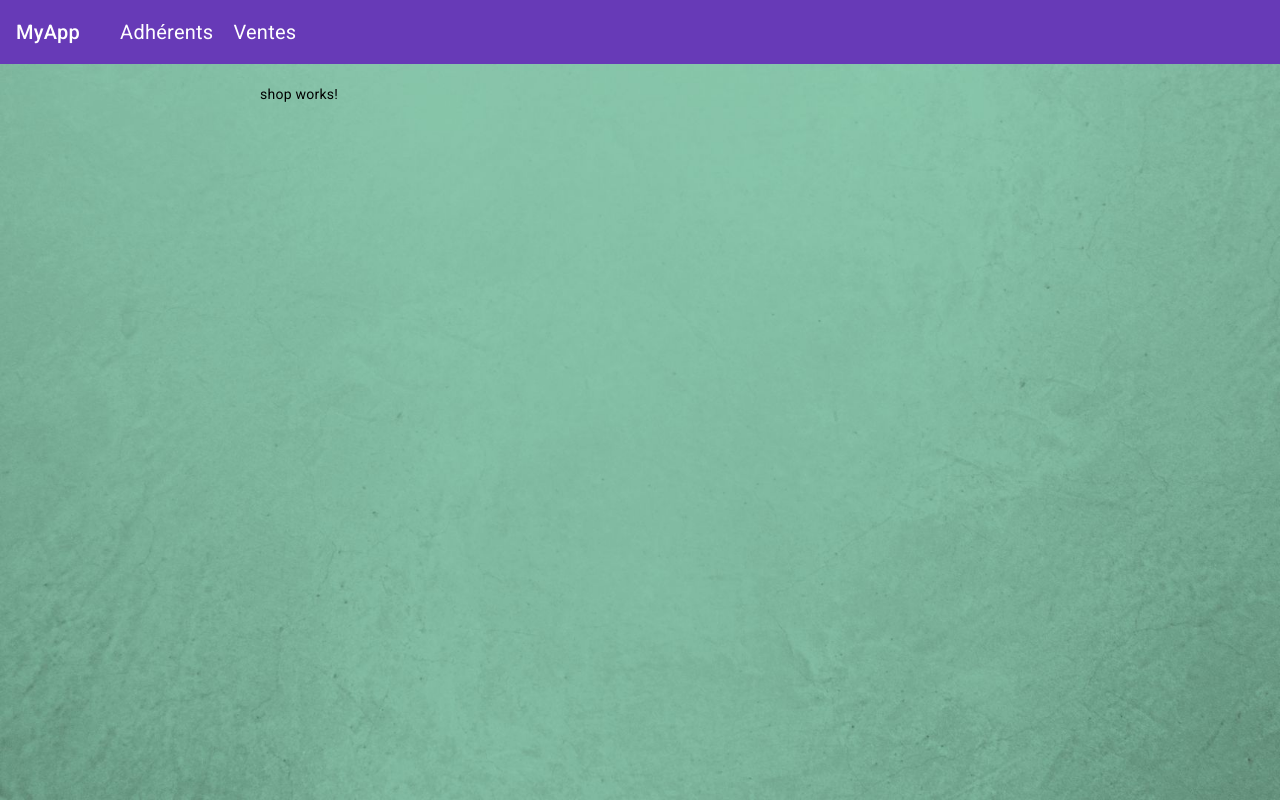
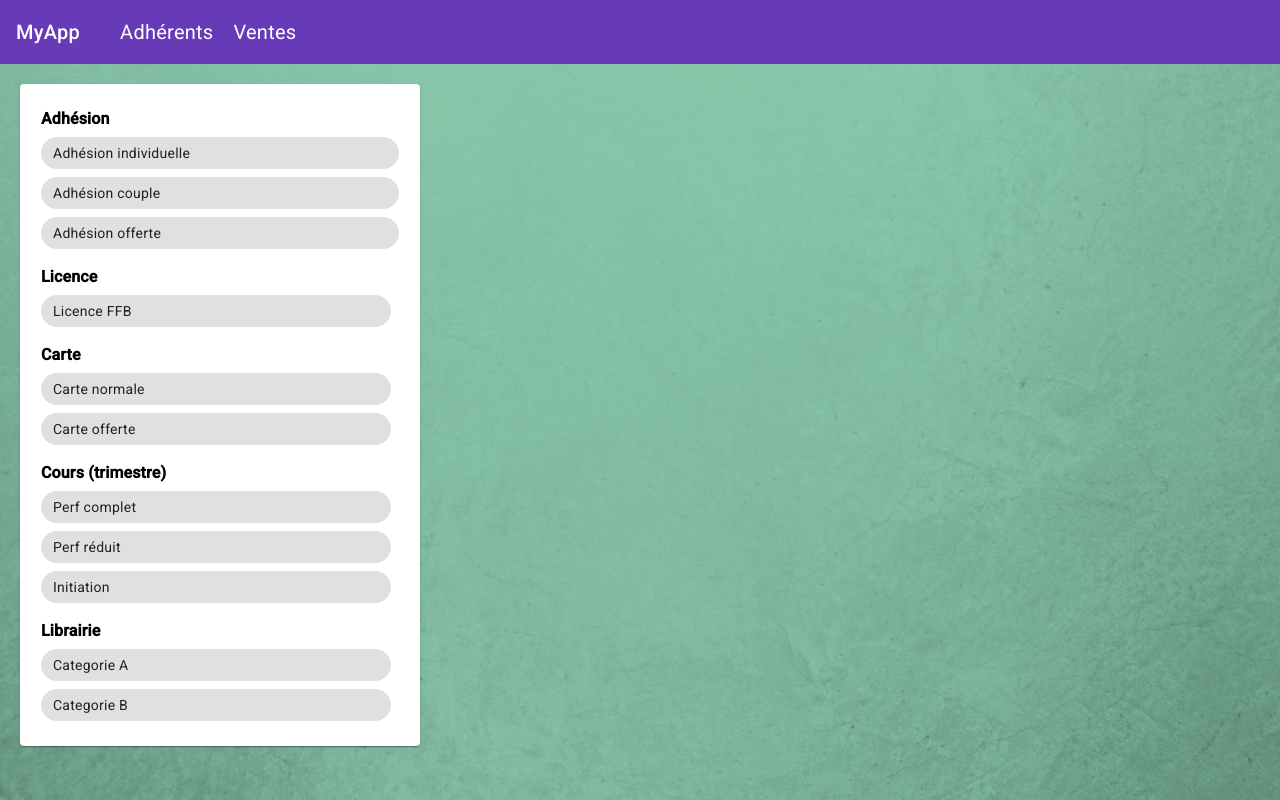
Before and after one commit to xianda31/myFront, an Angular app: page /shop in a window 1280 px wide. Built offline with nearby package versions, Linux system fonts and the light colour scheme.

Commit message:
stable 11 DEC

```diff
--- a/src/app/app.component.scss
+++ b/src/app/app.component.scss
@@ -1,6 +1,3 @@
 .main-content {
     box-sizing: border-box;
-    padding: 20px;
-    max-width: 800px;
-    margin: auto;
   }
--- /dev/null
+++ b/src/app/shop/components/shop-item/shop-item.component.html
@@ -0,0 +1,10 @@
+<div class="item-list">
+    <h3>  {{article.genericName}}
+        <ng-container *ngIf="selectedOptionName !=='aucune' "> : {{selectionText}} </ng-container>
+
+    </h3>
+
+    <mat-chip-listbox class="mat-mdc-chip-set-stacked">
+          <mat-chip-option *ngFor="let option of article.options " (selectionChange)="onChange(option)"> {{option.name}} </mat-chip-option>
+    </mat-chip-listbox>
+</div>
--- /dev/null
+++ b/src/app/shop/components/shop-item/shop-item.component.scss
@@ -0,0 +1,12 @@
+.item-list{
+  padding: 5px;
+ // background-color: bisque;
+}
+mat-chip {
+  max-width: 100px;
+  padding-left: 5px;
+}
+h3{
+margin:0em 0 ;
+font-weight: bold ;
+}
--- /dev/null
+++ b/src/app/shop/components/shop-item/shop-item.component.ts
@@ -0,0 +1,33 @@
+import { CurrencyPipe } from '@angular/common';
+import { Component, Input, OnInit } from '@angular/core';
+import { Article, ArticleOption } from "src/app/shop/models/shop.model"
+
+@Component({
+  selector: 'app-shop-item',
+  templateUrl: './shop-item.component.html',
+  styleUrls: ['./shop-item.component.scss']
+})
+
+
+
+export class ShopItemComponent implements OnInit {
+
+  @Input() article !: Article;
+  selectedOptionName: string = 'aucune';
+  selectedOptionPrice: number = 0;
+  selectionText: string = '';
+
+  ngOnInit() {
+
+  }
+
+  onChange(option: ArticleOption) {
+
+    this.selectedOptionPrice = (this.selectedOptionName !== option.name ? option.price : 0);
+    this.selectedOptionName = (this.selectedOptionName !== option.name ? option.name : 'aucune');
+    this.selectionText = this.selectedOptionName
+      + ' :  '
+      + new Intl.NumberFormat('fr-FR', { style: 'currency', currency: 'EUR', minimumFractionDigits: 0 }).format(this.selectedOptionPrice);
+
+  }
+}
--- a/src/app/shop/components/shop/shop.component.html
+++ b/src/app/shop/components/shop/shop.component.html
@@ -1 +1,11 @@
-<p>shop works!</p>
+<mat-card>
+    <mat-card-content>
+
+
+            <div *ngFor="let article of articles">
+                <app-shop-item [article]=article> </app-shop-item>
+            </div>
+
+
+    </mat-card-content>
+</mat-card>
--- a/src/app/shop/components/shop/shop.component.scss
+++ b/src/app/shop/components/shop/shop.component.scss
@@ -0,0 +1,9 @@
+
+
+
+mat-card{
+  margin : 20px;
+
+  max-width: 400px;
+
+}
--- a/src/app/shop/components/shop/shop.component.ts
+++ b/src/app/shop/components/shop/shop.component.ts
@@ -1,4 +1,10 @@
 import { Component } from '@angular/core';
+import {COMMA, ENTER} from '@angular/cdk/keycodes';
+import {MatChipEditedEvent, MatChipInputEvent} from '@angular/material/chips';
+import {ArticleOption} from "src/app/shop/models/shop.model"
+import { Article } from '../../models/shop.model';
+
+
 
 @Component({
   selector: 'app-shop',
@@ -7,4 +13,29 @@ import { Component } from '@angular/core';
 })
 export class ShopComponent {
 
-}
+
+  articles: Article[] = [
+    {
+      genericName:'Adhésion',
+      options: [{name: 'Adhésion individuelle', price:32}, {name: 'Adhésion couple', price:27}, {name: 'Adhésion offerte', price:0}]
+    },
+    {
+      genericName:'Licence',
+      options: [{name: 'Licence FFB', price:40}]
+    },
+    {
+      genericName:'Carte',
+      options: [{name: 'Carte normale', price:30}, {name: 'Carte offerte', price:0}]
+    },
+    {
+      genericName:'Cours (trimestre)',
+      options: [{name: 'Perf complet', price:70}, {name: 'Perf réduit', price:50},{name: 'Initiation', price:20}]
+    },
+    {
+      genericName:'Librairie',
+      options: [{name: 'Categorie A', price:20}, {name: 'Categorie B', price:30}]
+    },
+
+  ]
+
+  }
--- /dev/null
+++ b/src/app/shop/models/shop.model.ts
@@ -0,0 +1,8 @@
+export class ArticleOption {
+    name !: string;
+    price !: number;
+}
+export class Article {
+    genericName!:string;
+    options!: ArticleOption[];
+}
--- a/src/app/shop/shop.module.ts
+++ b/src/app/shop/shop.module.ts
@@ -3,12 +3,14 @@ import { CommonModule } from '@angular/common';
 import { ShopComponent } from './components/shop/shop.component';
 import { ShopRoutingModule } from './shop-routing.module';
 import { SharedModule } from '../shared/shared.module';
+import { ShopItemComponent } from './components/shop-item/shop-item.component';
 
 
 
 @NgModule({
   declarations: [
-    ShopComponent
+    ShopComponent,
+    ShopItemComponent
   ],
   imports: [
     CommonModule,
```
Also changed, not shown: src/app/shared/materials.module.ts (+9 -2 lines).
